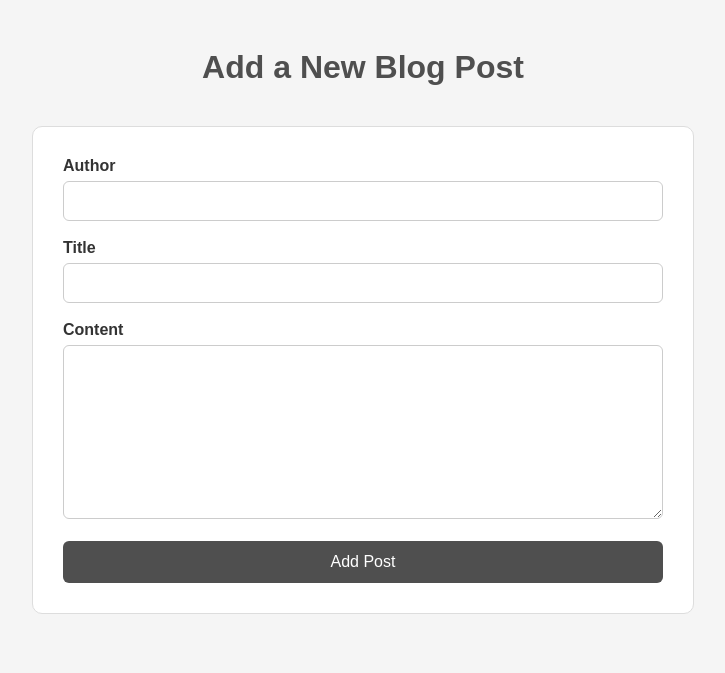
After one commit to sirbalcony/masterblog, a Flask app: page /add in a window 1280 px wide. The commit adds this page. Shown: the top 673 px of the page, without its empty margins (277-1002 px from the left). Run offline with Flask 3, Linux system fonts and the light colour scheme.

Commit message:
Add form, form style, route to /add

```diff
--- a/app.py
+++ b/app.py
@@ -1,5 +1,5 @@
 import json
-from flask import Flask, render_template
+from flask import Flask, render_template, request
 
 app = Flask(__name__)
 
@@ -8,13 +8,18 @@ def load_posts():
     with open("blog_posts.json", "r") as file:
         return json.load(file)
 
-
 @app.route("/")
 def index():
     blog_posts = load_posts()
 
     return render_template("index.html", posts=blog_posts)
 
+@app.route("/add", methods=["GET", "POST"])
+def add():
+    if request.method == "POST":
+        pass
+
+    return render_template("add.html")
 
 if __name__ == "__main__":
     app.run(host="0.0.0.0", port=5000, debug=True)
--- a/static/style.css
+++ b/static/style.css
@@ -25,3 +25,54 @@ h1 {
 .post p {
     margin: 10px 0;
 }
+
+form {
+    max-width: 600px;
+    margin: 40px auto;
+    background-color: #FFF;
+    padding: 30px;
+    border: 1px solid #DDD;
+    border-radius: 10px;
+}
+
+label {
+    display: block;
+    margin-bottom: 6px;
+    font-weight: bold;
+}
+
+input,
+textarea {
+    width: 100%;
+    padding: 10px;
+    margin-bottom: 18px;
+    border: 1px solid #CCC;
+    border-radius: 6px;
+    font-size: 16px;
+    box-sizing: border-box;
+}
+
+textarea {
+    resize: vertical;
+}
+
+input:focus,
+textarea:focus {
+    outline: none;
+    border-color: #777;
+}
+
+button {
+    width: 100%;
+    padding: 12px;
+    border: none;
+    border-radius: 6px;
+    background-color: #4F4F4F;
+    color: white;
+    font-size: 16px;
+    cursor: pointer;
+}
+
+button:hover {
+    background-color: #333;
+}
--- /dev/null
+++ b/templates/add.html
@@ -0,0 +1,27 @@
+<!DOCTYPE html>
+<html lang="en">
+<head>
+    <meta charset="UTF-8">
+    <meta name="viewport" content="width=device-width, initial-scale=1.0">
+    <title>Add Blog Post</title>
+    <link rel="stylesheet" href="{{ url_for('static', filename='style.css') }}">
+</head>
+<body>
+
+    <h1>Add a New Blog Post</h1>
+
+    <form action="/add" method="POST">
+        <label for="author">Author</label>
+        <input type="text" id="author" name="author" required>
+
+        <label for="title">Title</label>
+        <input type="text" id="title" name="title" required>
+
+        <label for="content">Content</label>
+        <textarea id="content" name="content" rows="8" required></textarea>
+
+        <button type="submit">Add Post</button>
+    </form>
+
+</body>
+</html>
```
Also changed, not shown: blog_posts.json (line endings or trailing spaces), templates/index.html (line endings or trailing spaces).
